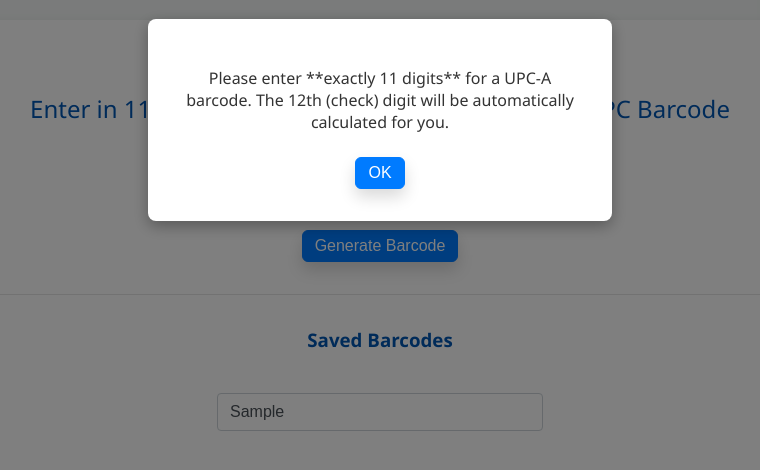
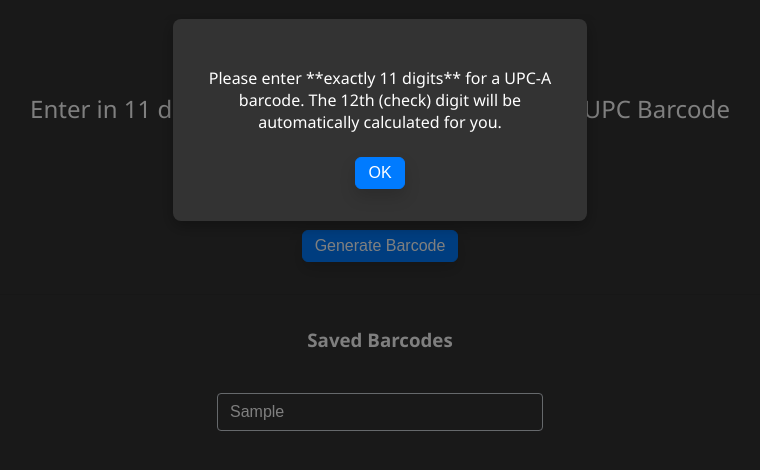
Before and after one commit to Andrew-Veteto/UPC-A-Generator, a plain HTML site: page index.html in a window 1280 px wide. Both pictures are taken after typing "5", "Sample" into the empty fields and a click on the button "Generate Barcode". Shown: the whole page, without its empty margins (260-1020 px from the left). Drawn offline with Linux system fonts and the dark colour scheme.

Commit message:
v0.6
- Added the feature of auto dark mode to match a users preference set by the browser
- Fixed a UI glitch that was caused by changing the input filed after a barcode had been saved.

```diff
--- a/css/app.css
+++ b/css/app.css
@@ -167,11 +167,6 @@ hr {
     position: relative;
 }
 
-.barcode-card svg {
-    max-width: 100%;
-    height: auto;
-}
-
 .barcode-card p {
     margin: 0.5rem 0 0;
     font-size: 0.875rem;
@@ -217,7 +212,7 @@ hr {
     border-radius: 8px;
     box-shadow: 0 5px 15px rgba(0, 0, 0, 0.3);
     z-index: 1000;
-    max-width: 400px;
+    max-width: 350px;
     width: 90%;
     text-align: center;
 }
@@ -244,3 +239,38 @@ hr {
 #saveName button {
     margin-top: 0.5rem;
 }
+
+@media (prefers-color-scheme: dark){
+    body {
+        background-color: #333;
+    }
+    h3 {
+        color: white;
+    }
+    .display-6 {
+        color: white;
+    }
+    .container {
+        background-color: #333;
+    }
+    #digitCountMessage {
+        color: white;
+    }
+    #messageBox,
+    #confirmDelete,
+    #saveName {
+        background-color: #333;
+        color: white;
+    }
+    #numberInput,
+    #searchInput {
+        background-color: #333;
+        color: white;
+    }
+    .barcode-card {
+        background-color: #333;
+    }
+    .barcode-card p {
+        color: white;
+    }
+}
--- a/js/app.js
+++ b/js/app.js
@@ -8,11 +8,22 @@ function updateDigitCount() {
 	let count = input.length;
 	document.getElementById("digitCountMessage").innerText = `${count} digits entered.`;
 	// Add a visual cue based on count if needed (e.g., change color)
+	const prefersDarkScheme = window.matchMedia('(prefers-color-scheme: dark)');
 	if (count === 11) {
 		document.getElementById("digitCountMessage").style.color = "green";
+	} else if (prefersDarkScheme.matches) {
+		document.getElementById("digitCountMessage").style.color = "white";
 	} else {
 		document.getElementById("digitCountMessage").style.color = "#6c757d";
 	}
+	// Easiest way to prevent a user to mess up the UI
+	// If a user was to generate a barcode then edit
+	// the input field the UI to let them know would
+	// render under the save screen. This is a simple
+	// fix that won't allow the user to save a UPC
+	// aslong as they don't change the input field
+	// after its been verified
+	hideSaveUPC();
 }
 
 function showMessage(message) {
```
Also changed, not shown: index.html (+1 -0 lines).
